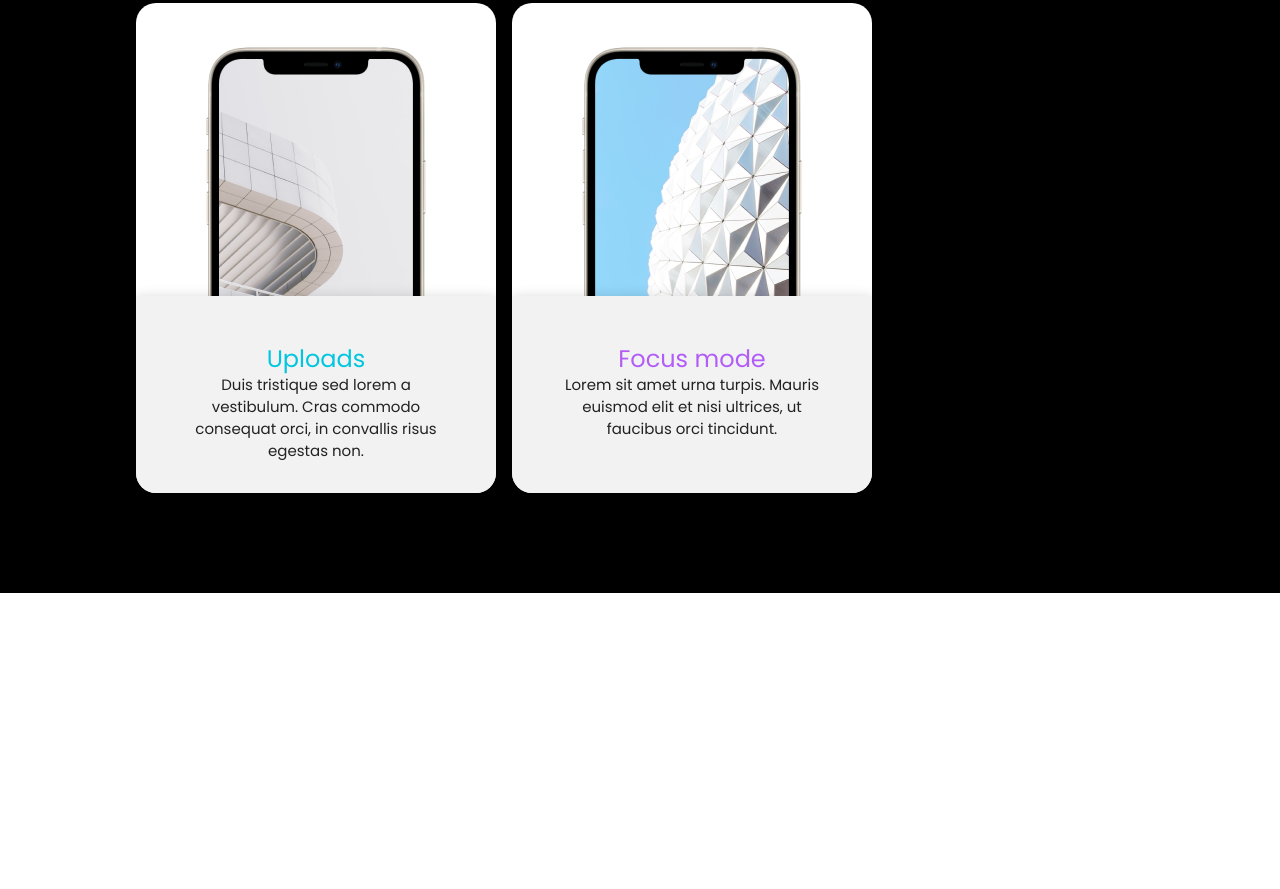
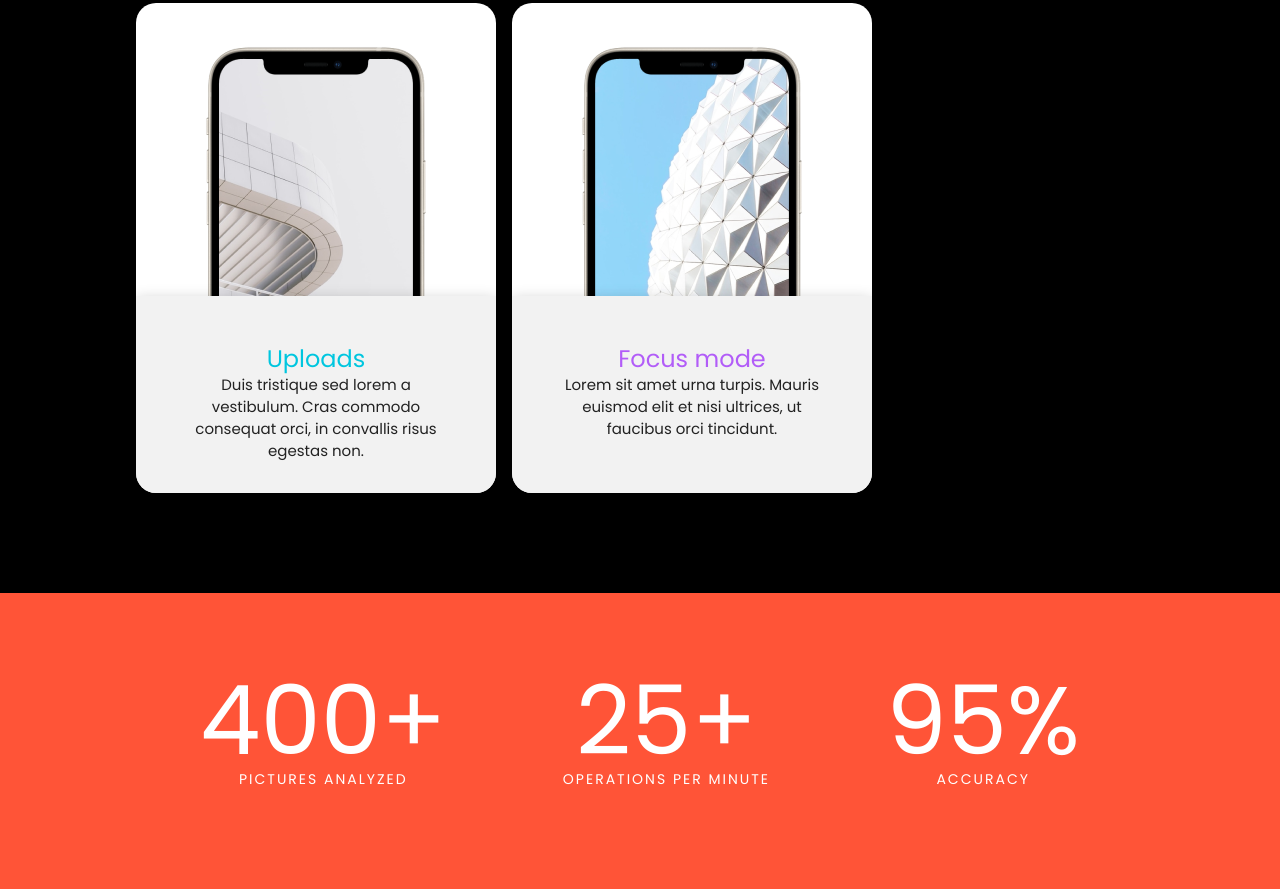
Before and after one commit to DiKhomiak/home-work5, a plain HTML site: page index.html in a window 1280 px wide. Shown: the part 2213-3102 px from the top of the page. Before the commit the page ends 2806 px from the top, so only its background shows below. Drawn offline with Linux system fonts and the light colour scheme; files whose address does not match are found by name.

Commit message:
add third section

```diff
--- a/index.html
+++ b/index.html
@@ -180,5 +180,19 @@
         </div>
       </div>
     </section>
+    <section class="section__statistic">
+      <div>
+        <p class="section__statistic__number">400+</p>
+        <p>Pictures analyzed</p>
+      </div>
+      <div>
+        <p class="section__statistic__number">25+</p>
+        <p>Operations per minute</p>
+      </div>
+      <div>
+        <p class="section__statistic__number">95%</p>
+        <p>Accuracy</p>
+      </div>
+    </section>
   </body>
 </html>
--- a/styles.css
+++ b/styles.css
@@ -201,3 +201,24 @@ button {
   text-align: center;
   color: #222222;
 }
+.section__statistic {
+  background: #ff5437;
+  padding: 80px 200px 100px;
+  font-family: "Poppins";
+  font-style: normal;
+  font-weight: 400;
+  text-align: center;
+  color: #ffffff;
+  display: flex;
+  justify-content: space-between;
+}
+.section__statistic__number {
+  font-size: 96px;
+  line-height: 96px;
+}
+.section__statistic__number + p {
+  font-size: 14px;
+  line-height: 20px;
+  letter-spacing: 2px;
+  text-transform: uppercase;
+}
```
